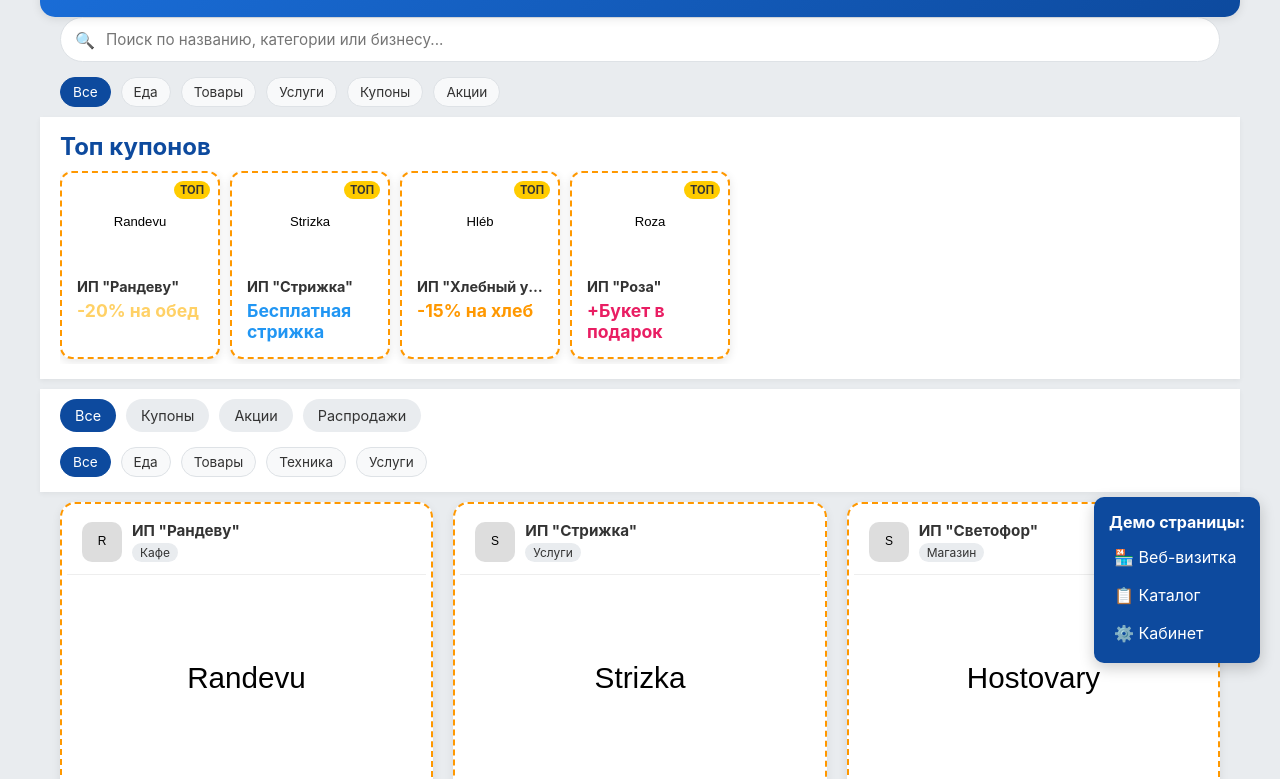
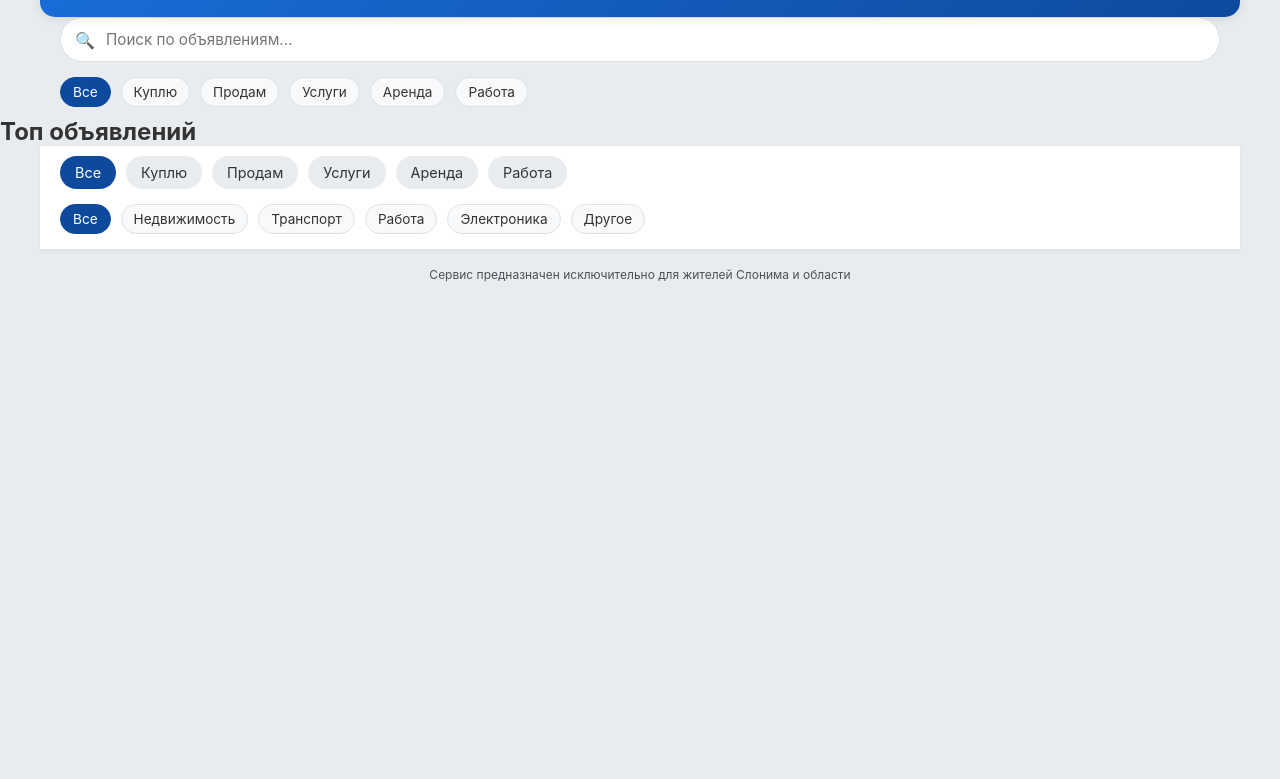
Before and after one commit to Virtorius/slonimkup, a plain HTML site: page index.html in a window 1280 px wide. Shown: the part 57-836 px from the top of the page. After the commit the page ends 800 px from the top, so only its background shows below. Drawn offline with Linux system fonts and the light colour scheme.

Commit message:
Update index.html

```diff
--- a/index.html
+++ b/index.html
@@ -3,37 +3,37 @@
 <head>
     <meta charset="UTF-8">
     <meta name="viewport" content="width=device-width, initial-scale=1.0">
-    <title>Слоним Скидки - Локальные купоны для жителей</title>
+    <title>Слоним Объявления - Локальная доска объявлений</title>
     <link rel="stylesheet" href="css/style.css">
 </head>
 <body>
     <!-- Шапка приложения -->
     <div class="header">
-        <h1 class="header-title">Слоним Скидки</h1>
+        <h1 class="header-title">Слоним Объявления</h1>
     </div>
 
     <!-- Поиск -->
     <div class="search-container">
         <div style="position: relative;">
-            <input type="text" id="main-search" class="main-search" placeholder="Поиск по названию, категории или бизнесу...">
+            <input type="text" id="main-search" class="main-search" placeholder="Поиск по объявлениям...">
             <span class="search-icon">🔍</span>
         </div>
     </div>
 
     <div class="search-filters">
         <div class="search-filter active" data-filter="all">Все</div>
-        <div class="search-filter" data-filter="food">Еда</div>
-        <div class="search-filter" data-filter="goods">Товары</div>
-        <div class="search-filter" data-filter="services">Услуги</div>
-        <div class="search-filter" data-filter="coupons">Купоны</div>
-        <div class="search-filter" data-filter="actions">Акции</div>
+        <div class="search-filter" data-filter="buy">Куплю</div>
+        <div class="search-filter" data-filter="sell">Продам</div>
+        <div class="search-filter" data-filter="service">Услуги</div>
+        <div class="search-filter" data-filter="rent">Аренда</div>
+        <div class="search-filter" data-filter="work">Работа</div>
     </div>
 
-    <!-- Топ 5 купонов -->
-    <div class="top-coupons">
-        <h2 class="top-coupons-title">Топ купонов</h2>
-        <div class="top-coupons-scroll">
-            <!-- Топ купоны будут загружены динамически -->
+    <!-- Топ 5 объявлений -->
+    <div class="top-announcements">
+        <h2 class="top-announcements-title">Топ объявлений</h2>
+        <div class="top-announcements-scroll">
+            <!-- Топ объявления будут загружены динамически -->
         </div>
     </div>
 
@@ -41,39 +41,42 @@
     <div class="filters">
         <div class="filter-tabs">
             <div class="filter-tab active" data-filter-type="all">Все</div>
-            <div class="filter-tab" data-filter-type="coupons">Купоны</div>
-            <div class="filter-tab" data-filter-type="actions">Акции</div>
-            <div class="filter-tab" data-filter-type="sales">Распродажи</div>
+            <div class="filter-tab" data-filter-type="buy">Куплю</div>
+            <div class="filter-tab" data-filter-type="sell">Продам</div>
+            <div class="filter-tab" data-filter-type="service">Услуги</div>
+            <div class="filter-tab" data-filter-type="rent">Аренда</div>
+            <div class="filter-tab" data-filter-type="work">Работа</div>
         </div>
 
         <div class="filter-categories">
             <div class="filter-category active" data-category="all">Все</div>
-            <div class="filter-category" data-category="food">Еда</div>
-            <div class="filter-category" data-category="goods">Товары</div>
-            <div class="filter-category" data-category="tech">Техника</div>
-            <div class="filter-category" data-category="services">Услуги</div>
+            <div class="filter-category" data-category="realty">Недвижимость</div>
+            <div class="filter-category" data-category="transport">Транспорт</div>
+            <div class="filter-category" data-category="work">Работа</div>
+            <div class="filter-category" data-category="electronics">Электроника</div>
+            <div class="filter-category" data-category="other">Другое</div>
         </div>
     </div>
 
-    <!-- Список купонов -->
-    <div class="coupons-list">
-        <!-- Купоны будут загружены динамически -->
+    <!-- Список объявлений -->
+    <div class="announcements-list">
+        <!-- Объявления будут загружены динамически -->
     </div>
 
     <!-- Юридическое примечание -->
     <div class="legal-note">
-        Сервис предназначен исключительно для индивидуальных предпринимателей (ИП), самозанятых и юридических лиц
+        Сервис предназначен исключительно для жителей Слонима и области
     </div>
 
-    <!-- Футер (виден только на мобильных) -->
+    <!-- Футер -->
     <div class="app-footer">
         <div class="footer-item active">
-            <div class="footer-icon">🎫</div>
-            <div>Купоны</div>
+            <div class="footer-icon">📢</div>
+            <div>Объявления</div>
         </div>
         <div class="footer-item">
-            <div class="footer-icon">🔍</div>
-            <div>Поиск</div>
+            <div class="footer-icon">➕</div>
+            <div>Подать</div>
         </div>
         <div class="footer-item">
             <div class="footer-icon">⭐</div>
@@ -88,14 +91,5 @@
 
     <script src="js/storage.js"></script>
     <script src="js/main.js"></script>
-    <!-- Демонстрационные ссылки для тестирования -->
-    <div style="position: fixed; bottom: 80px; right: 20px; background: #0d4a9e; color: white; padding: 15px; border-radius: 10px; box-shadow: 0 5px 15px rgba(0,0,0,0.2); z-index: 1000;">
-        <h4 style="margin: 0 0 10px 0;">Демо страницы:</h4>
-        <div style="display: flex; flex-direction: column; gap: 8px;">
-            <a href="business.html" style="color: white; text-decoration: none; padding: 5px;">🏪 Веб-визитка</a>
-            <a href="business-catalog.html" style="color: white; text-decoration: none; padding: 5px;">📋 Каталог</a>
-            <a href="business-cabinet.html" style="color: white; text-decoration: none; padding: 5px;">⚙️ Кабинет</a>
-        </div>
-    </div>
 </body>
 </html>
```
